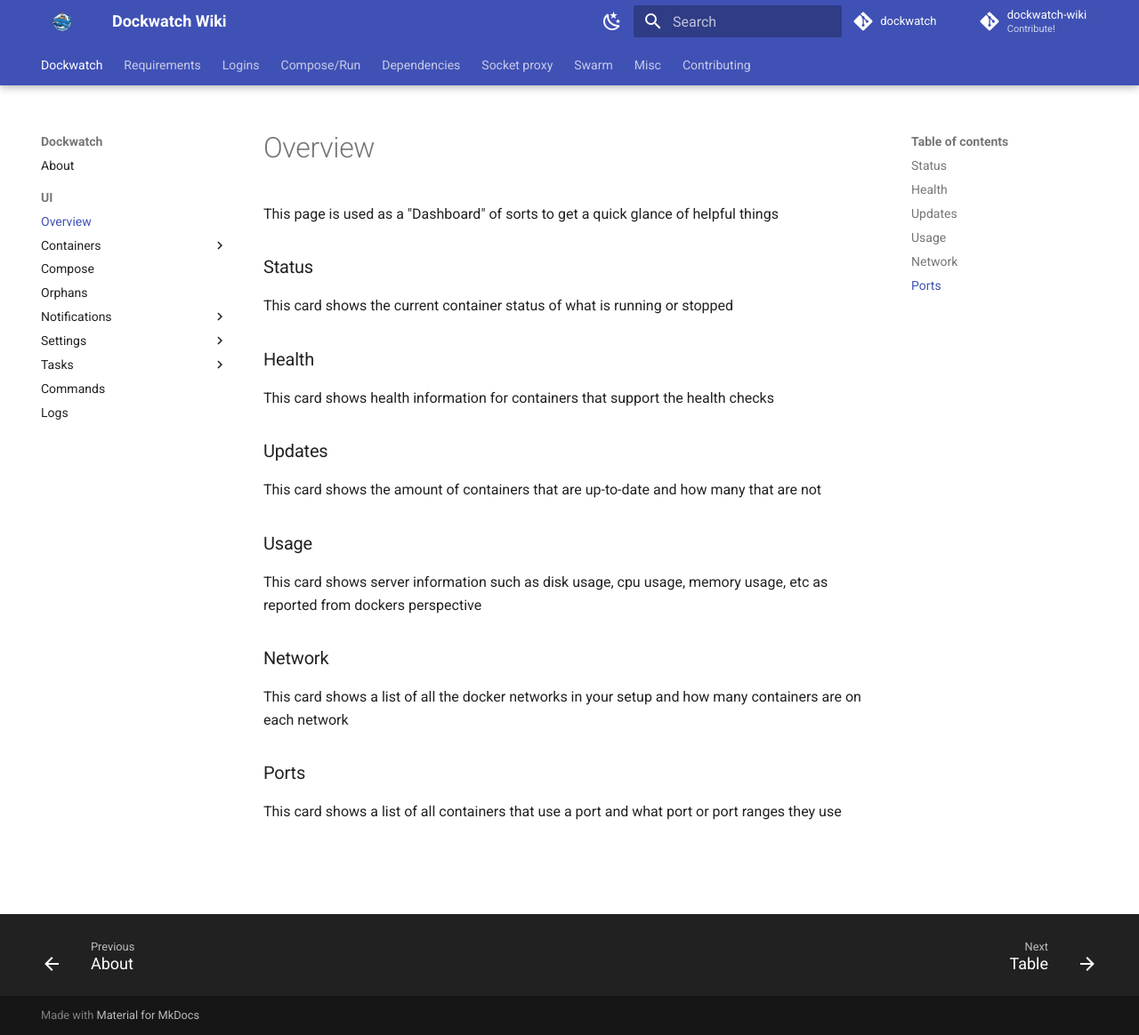
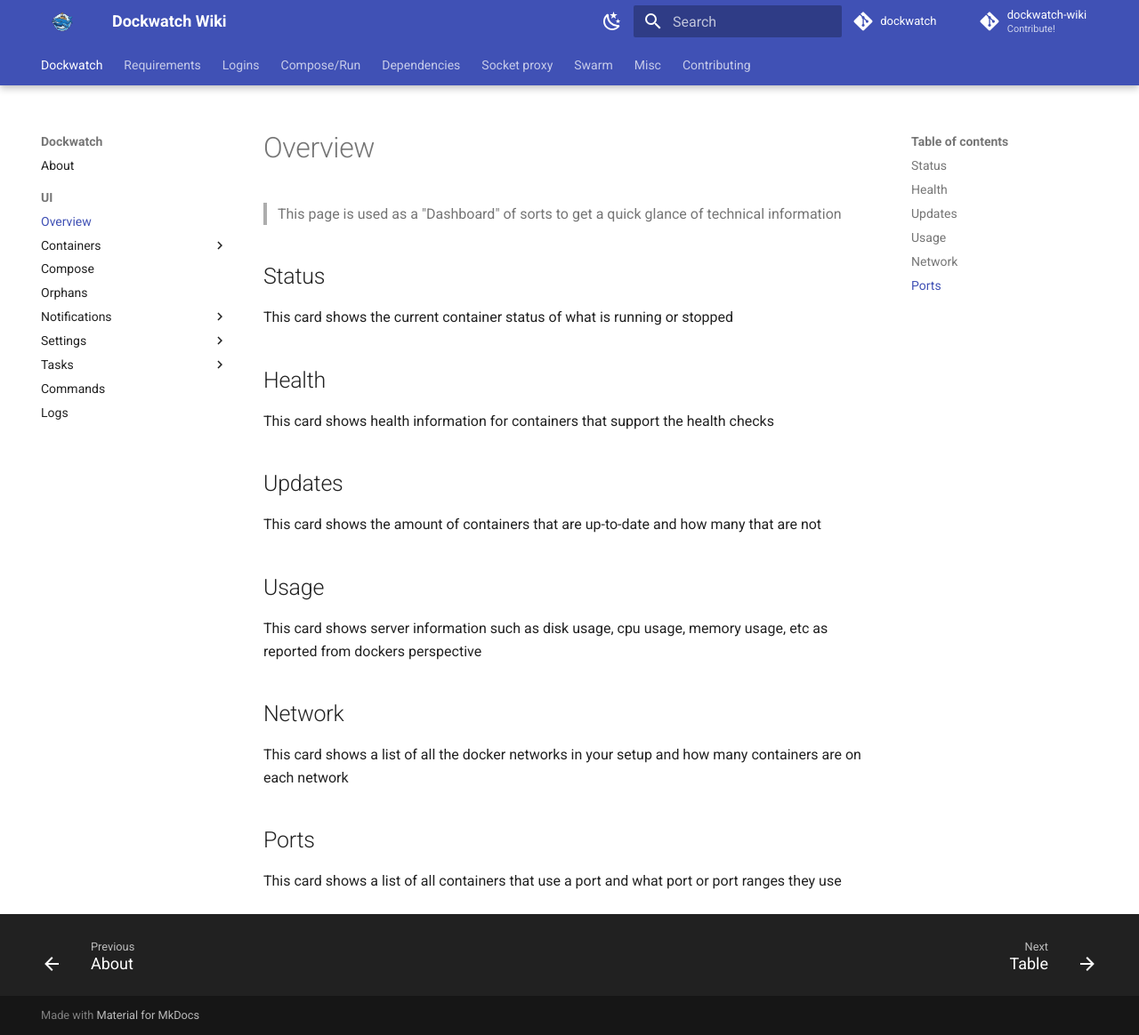
Before and after one commit to Notifiarr/dockwatch-wiki, an MkDocs documentation site: the page built from docs/pages/overview/index.md, in a window 1280 px wide and 1164 px high. Shown: the whole window at 89% size. Built offline with MkDocs 1.6.1 and Material for MkDocs 9.7.7, drawn with Linux system fonts in a browser that asks for light colours; comment, search, counter and statistics services are not loaded.

```diff
--- a/docs/pages/overview/index.md
+++ b/docs/pages/overview/index.md
@@ -1,25 +1,25 @@
-This page is used as a "Dashboard" of sorts to get a quick glance of helpful things
+> This page is used as a "Dashboard" of sorts to get a quick glance of technical information
 
-### Status
+## Status
 
 This card shows the current container status of what is running or stopped
 
-### Health
+## Health
 
 This card shows health information for containers that support the health checks
 
-### Updates
+## Updates
 
 This card shows the amount of containers that are up-to-date and how many that are not
 
-### Usage
+## Usage
 
 This card shows server information such as disk usage, cpu usage, memory usage, etc as reported from dockers perspective
 
-### Network
+## Network
 
 This card shows a list of all the docker networks in your setup and how many containers are on each network
 
-### Ports
+## Ports
 
 This card shows a list of all containers that use a port and what port or port ranges they use
```
Also changed, not shown: docs/pages/compose/index.md (+10 -0 lines), docs/pages/containers/table.md (+31 -0 lines), docs/pages/orphans/index.md (+31 -0 lines), docs/pages/settings/prune.md (added).
